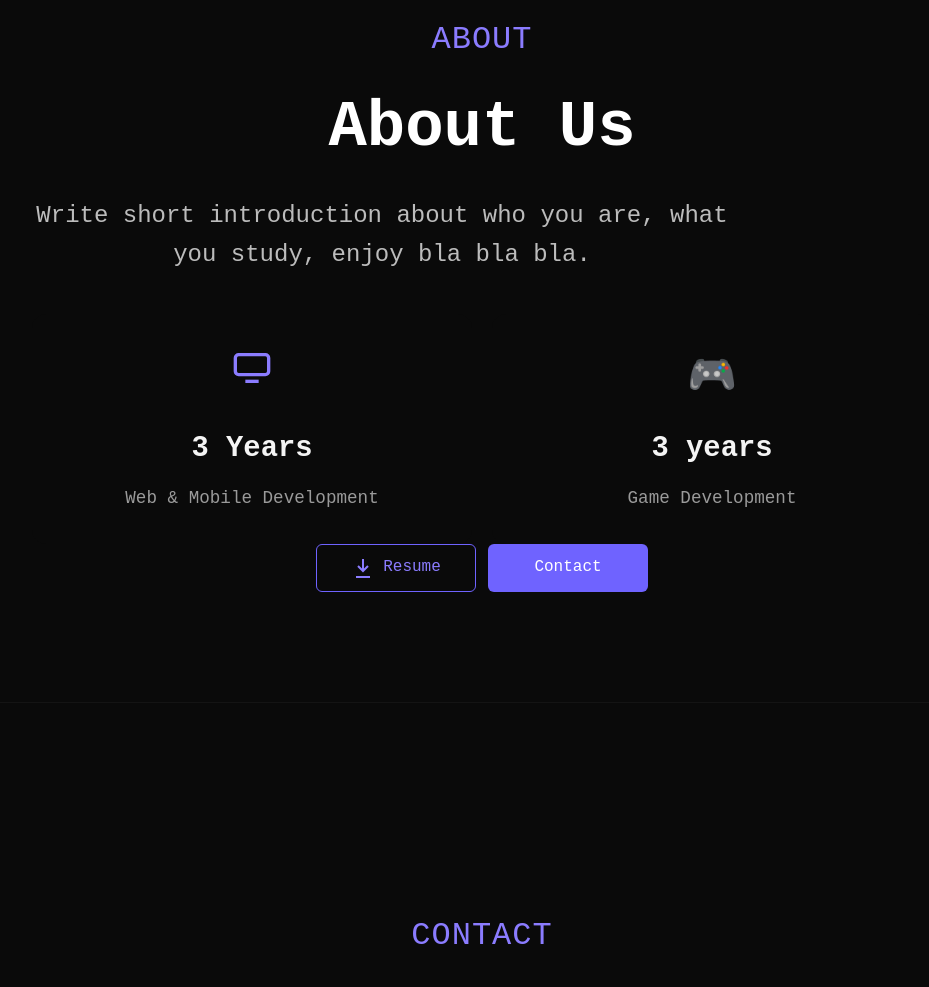
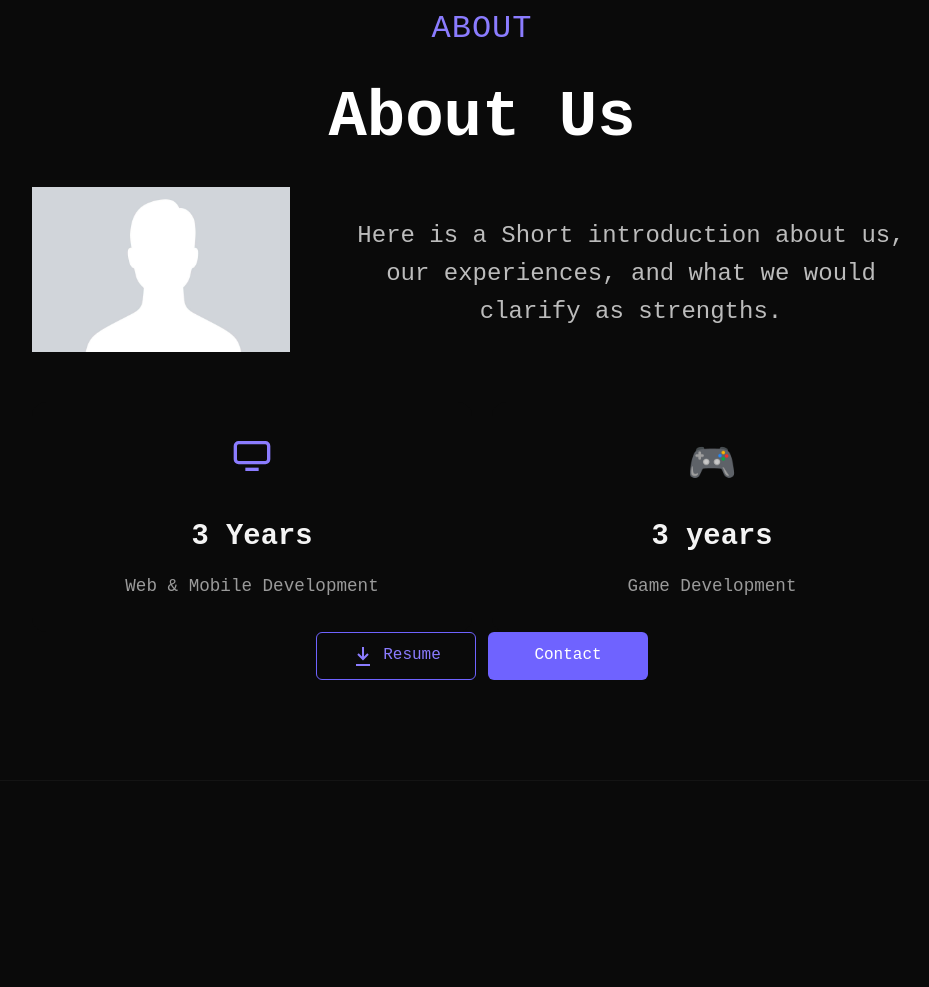
Before and after one commit to Juhe20/Portfolio-website, a website: page PortfolioProject/public/AboutMe.html in a window 1280 px wide. Shown: the part 3464-4451 px from the top of the page, without its empty margins (158-1087 px from the left). Drawn offline with Linux system fonts and the light colour scheme.

Commit message:
added picture

```diff
--- a/PortfolioProject/public/AboutMe.html
+++ b/PortfolioProject/public/AboutMe.html
@@ -102,9 +102,17 @@
       <div class="section-content">
         <p class="eyebrow">About</p>
         <h2>About Us</h2>
-        <p class="section-text">
-          Write short introduction about who you are, what you study, enjoy bla bla bla.
-        </p>
+        <div class="about-container">
+<div class="about-image">
+    <img src="cv/Picture.png" alt="Profile picture">
+  </div>
+  <!-- LEFT: text -->
+  <div class="about-text">
+    <p class="section-text">
+      Here is a Short introduction about us, our experiences, and what we would clarify as strengths.
+    </p>
+  </div>
+</div>
         <div class="about-strengths">
   <div class="strength-card">
     <div class="strength-icon">
--- a/PortfolioProject/public/css/styleAboutMe.css
+++ b/PortfolioProject/public/css/styleAboutMe.css
@@ -272,3 +272,14 @@
   gap: 28px;
   margin-top: 40px;
 }
+.about-container {
+  display: flex;
+  align-items: center;
+  justify-content: space-between;
+  gap: 40px;
+}
+.about-image img {
+  max-width: 300px;
+  width: 100%;
+  height: auto;
+}
```
Also changed, not shown: PortfolioProject/public/cv/Picture.png (added).
